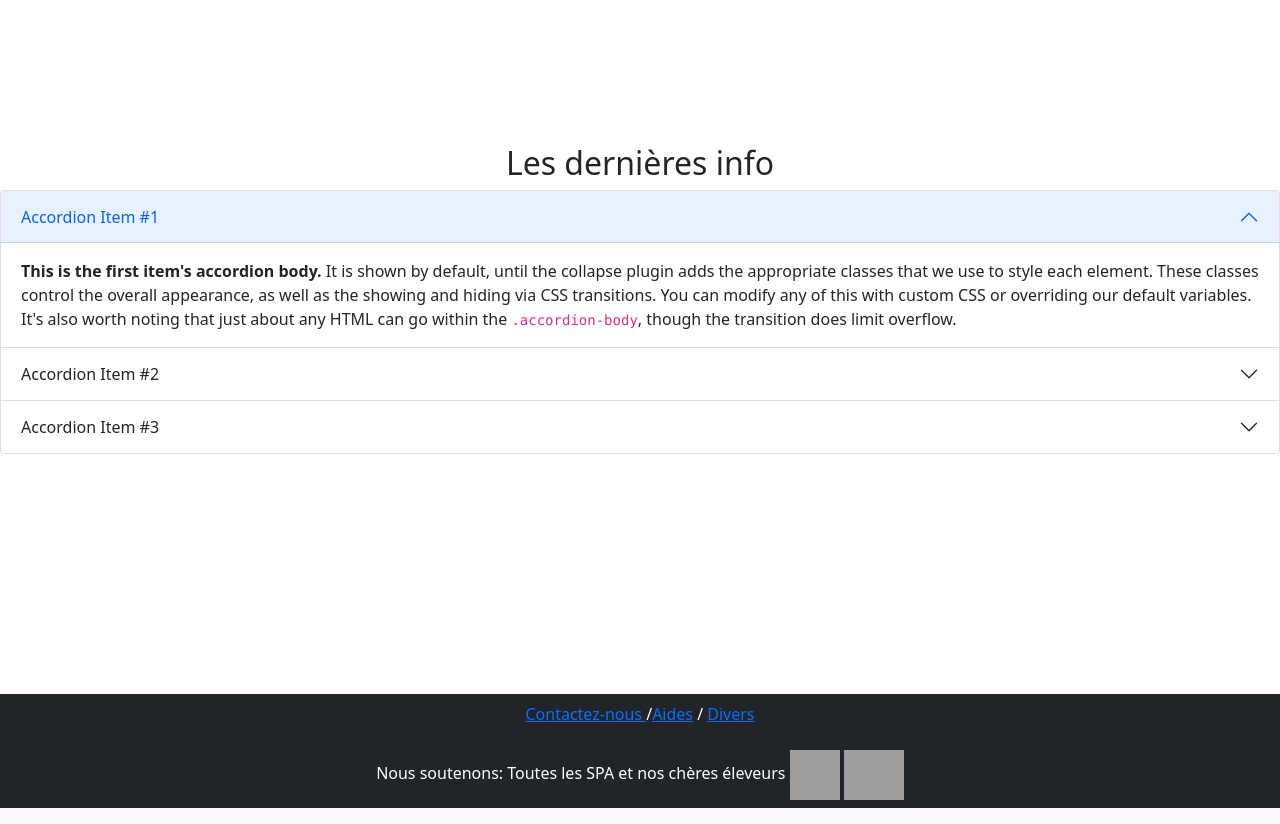
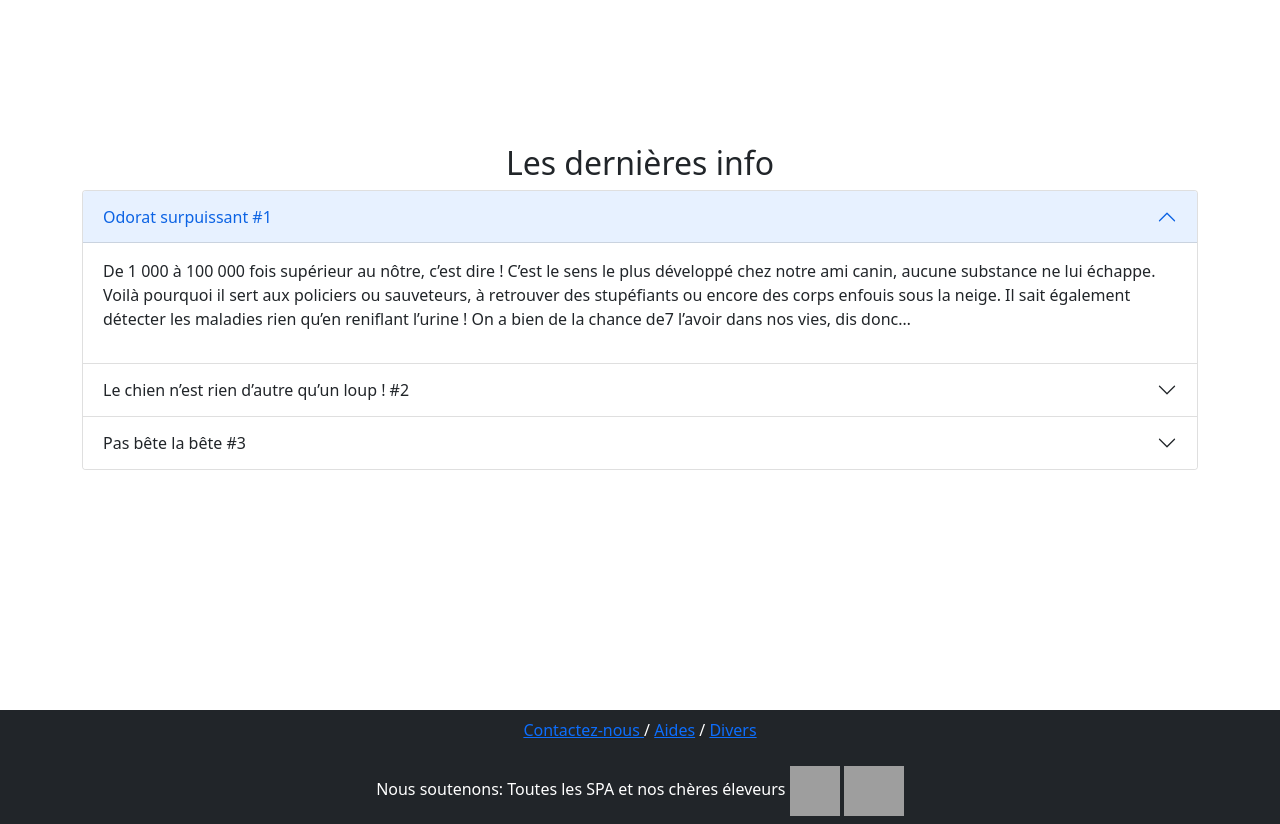
Before and after one commit to TMolinas/adopte-un-kien, a Symfony app: template templates/adopt_dog/home.html.twig in a window 1280 px wide. Shown: the part 116-940 px from the top of the page. Run offline with Twig, Linux system fonts and the light colour scheme; the template is opened without the code that fills it, so the values that code supplies are empty; some libraries are stand-ins or nearby versions; grey boxes are pictures that could not be loaded.

Commit message:
added info about dogs/added good footer links to a contact form

```diff
--- /dev/null
+++ b/templates/adopt_dog/help.html.twig
@@ -0,0 +1,6 @@
+{% extends 'base.html.twig' %}
+
+{%  block body %}
+
+
+{% endblock %}
--- a/templates/adopt_dog/home.html.twig
+++ b/templates/adopt_dog/home.html.twig
@@ -1,22 +1,19 @@
 {% extends 'base.html.twig' %}
 
 {%  block body %}
+    <div class="container">
         <div class="card-group">
             {% for annonce in annonces %}
                 <div class="card">
                     {% if annonce.firstPhoto %} <style>
                         #fa{
-
                             width: 200px;
                             height: 200px;
                             object-position: center;
                             object-fit: scale-down;
-
                         }
-
                     </style>
                         <img src="{{ annonce.firstPhoto.imgUrl }}" id="fa" alt="...">
-
                     {% endif %}
                     <div class="card-body">
                         <h5 class="card-title">{{ annonce.titre }}</h5>
@@ -26,58 +23,85 @@
                     </div>
                     <a href="{{ path('annonceById', {'id' : annonce.id}) }}" class="btn btn-secondary">Voir Détails</a>
                 </div>
-
             {% endfor %}
-
         </div>
-
+    </div>
     {{ knp_pagination_render(annonces) }}
 
     <br><br><br><br><br><br>
 
+    <div class="container">
+
         <h2 class="text-xl-center">Les dernières info</h2>
-
 
         <div class="accordion" id="accordionExample">
             <div class="accordion-item">
                 <h2 class="accordion-header" id="headingOne">
-                <button class="accordion-button" type="button" data-bs-toggle="collapse" data-bs-target="#collapseOne" aria-expanded="true" aria-controls="collapseOne">
-                    Accordion Item #1
+                    <button class="accordion-button" type="button" data-bs-toggle="collapse"
+                            data-bs-target="#collapseOne" aria-expanded="true" aria-controls="collapseOne">
+                        Odorat surpuissant #1
                     </button>
                 </h2>
-            <div id="collapseOne" class="accordion-collapse collapse show" aria-labelledby="headingOne" data-bs-parent="#accordionExample">
+                <div id="collapseOne" class="accordion-collapse collapse show" aria-labelledby="headingOne"
+                     data-bs-parent="#accordionExample">
                     <div class="accordion-body">
-                    <strong>This is the first item's accordion body.</strong> It is shown by default, until the collapse plugin adds the appropriate classes that we use to style each element. These classes control the overall appearance, as well as the showing and hiding via CSS transitions. You can modify any of this with custom CSS or overriding our default variables. It's also worth noting that just about any HTML can go within the <code>.accordion-body</code>, though the transition does limit overflow.
+                        <p>
+                            De 1 000 à 100 000 fois supérieur au nôtre, c’est dire ! C’est le sens
+                            le plus développé chez notre ami canin, aucune substance ne lui échappe.
+                            Voilà pourquoi il sert aux policiers ou sauveteurs, à retrouver des
+                            stupéfiants ou encore des corps enfouis sous la neige. Il sait également
+                            détecter les maladies rien qu’en reniflant l’urine ! On a bien de la chance de7
+                            l’avoir dans nos vies, dis donc…
+                        </p>
                     </div>
 
                 </div>
             </div>
             <div class="accordion-item">
                 <h2 class="accordion-header" id="headingTwo">
-                <button class="accordion-button collapsed" type="button" data-bs-toggle="collapse" data-bs-target="#collapseTwo" aria-expanded="false" aria-controls="collapseTwo">
-                    Accordion Item #2
+                    <button class="accordion-button collapsed" type="button" data-bs-toggle="collapse"
+                            data-bs-target="#collapseTwo" aria-expanded="false" aria-controls="collapseTwo">
+                        Le chien n’est rien d’autre qu’un loup ! #2
                     </button>
                 </h2>
-            <div id="collapseTwo" class="accordion-collapse collapse" aria-labelledby="headingTwo" data-bs-parent="#accordionExample">
+                <div id="collapseTwo" class="accordion-collapse collapse" aria-labelledby="headingTwo"
+                     data-bs-parent="#accordionExample">
                     <div class="accordion-body">
-                    <strong>This is the second item's accordion body.</strong> It is hidden by default, until the collapse plugin adds the appropriate classes that we use to style each element. These classes control the overall appearance, as well as the showing and hiding via CSS transitions. You can modify any of this with custom CSS or overriding our default variables. It's also worth noting that just about any HTML can go within the <code>.accordion-body</code>, though the transition does limit overflow.
+                        <p>
+                            Eh oui, s’il s’est différencié du loup il y a de ça quelques milliers
+                            d’années, il partage aujourd’hui encore 99,9% de son ADN mitochondrial
+                            avec l’animal sauvage. Vous avez donc un -presque croc-blanc à la maison,
+                            la classe !
+                        </p>
                     </div>
                 </div>
             </div>
             <div class="accordion-item">
                 <h2 class="accordion-header" id="headingThree">
-                <button class="accordion-button collapsed" type="button" data-bs-toggle="collapse" data-bs-target="#collapseThree" aria-expanded="false" aria-controls="collapseThree">
-                    Accordion Item #3
+                    <button class="accordion-button collapsed" type="button" data-bs-toggle="collapse"
+                            data-bs-target="#collapseThree" aria-expanded="false" aria-controls="collapseThree">
+                        Pas bête la bête #3
                     </button>
                 </h2>
-            <div id="collapseThree" class="accordion-collapse collapse" aria-labelledby="headingThree" data-bs-parent="#accordionExample">
+                <div id="collapseThree" class="accordion-collapse collapse" aria-labelledby="headingThree"
+                     data-bs-parent="#accordionExample">
                     <div class="accordion-body">
-                    <strong>This is the third item's accordion body.</strong> It is hidden by default, until the collapse plugin adds the appropriate classes that we use to style each element. These classes control the overall appearance, as well as the showing and hiding via CSS transitions. You can modify any of this with custom CSS or overriding our default variables. It's also worth noting that just about any HTML can go within the <code>.accordion-body</code>, though the transition does limit overflow.
+                        <p>
+                            Vous haussez le ton lorsqu’il a fait une bêtise et lui parlez d’une
+                            voix douce et tendre lors de vos sessions câlins ? Votre chien comprend
+                            tout, mais il n’est pas uniquement sensible au ton que vous employez.
+                            Des expériences ont prouvé que ces petites bêtes arrivent également à
+                            détecter les mots que l’on emploie. Il existe même un célèbre chien considéré
+                            comme le plus intelligent du monde, le petit border collie Chaser : il connaît
+                            pas moins de 1022 mots !
+                        </p>
+                    </div>
                 </div>
             </div>
         </div>
     </div>
 
+
     <br><br><br><br><br><br><br><br><br><br>
 
 {% endblock %}
--- /dev/null
+++ b/templates/adopt_dog/other.html.twig
@@ -0,0 +1,6 @@
+{% extends 'base.html.twig' %}
+
+{%  block body %}
+
+
+{% endblock %}
--- a/templates/footer.html.twig
+++ b/templates/footer.html.twig
@@ -1,12 +1,17 @@
-
 <footer class="py-2 bg-dark">
     <div class="container justify-content-around">
-<p class="m-0 text-center text-white"><a href="/"> Contactez-nous </a> /<a href="/">Aides</a> / <a href="/">Divers</a>
+        <p class="m-0 text-center text-white">
+            <a href=" {{ path('contact') }}"> Contactez-nous </a> /
+            <a href=" {{ path('helps') }}">Aides</a> /
+            <a href=" {{ path('other') }}">Divers</a>
         </p><br>
         <p class="m-0 text-center text-white">
 
-    Nous soutenons: Toutes les SPA et nos chères éleveurs   <img src="https://upload.wikimedia.org/wikipedia/fr/thumb/0/00/Logo_de_la_SPA_(France).png/813px-Logo_de_la_SPA_(France).png" alt="logo" height="50px" width=50px">
-    <img src="https://www.zoomalia.com/marque_img/887/l_nouveau-royal-canin-logo-marque-zoomalia.jpeg"alt="logo" height="50px" width=60px">
+            Nous soutenons: Toutes les SPA et nos chères éleveurs <img
+                    src="https://upload.wikimedia.org/wikipedia/fr/thumb/0/00/Logo_de_la_SPA_(France).png/813px-Logo_de_la_SPA_(France).png"
+                    alt="logo" height="50px" width=50px">
+            <img src="https://www.zoomalia.com/marque_img/887/l_nouveau-royal-canin-logo-marque-zoomalia.jpeg"
+                 alt="logo" height="50px" width=60px">
         </p>
     </div>
 </footer>
```
Also changed, not shown: src/Controller/AdoptDogController.php (+37 -1 lines), src/Entity/Contact.php (added, +127 -0 lines), src/Form/ContactType.php (added, +32 -0 lines), templates/adopt_dog/annonceShow.html.twig (+1 -11 lines), templates/adopt_dog/contact.html.twig (added, +28 -0 lines), templates/adopt_dog/spa.html.twig (+23 -11 lines). Lines whose indentation alone changed are shown as unchanged.
